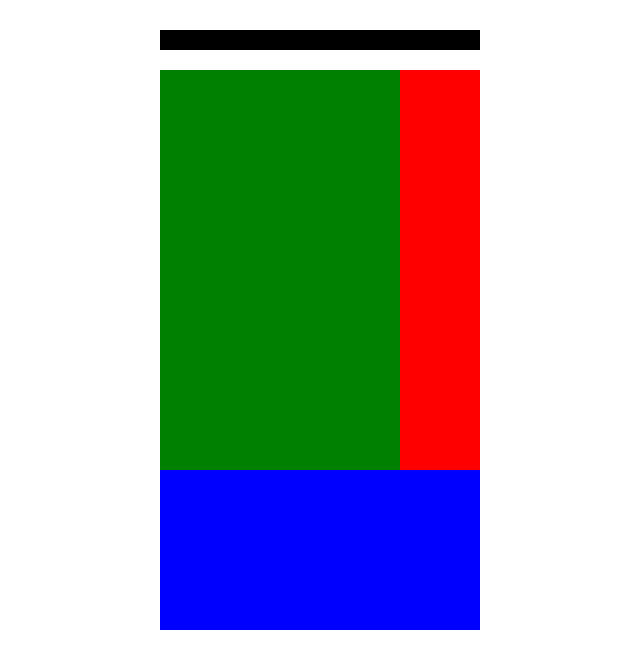
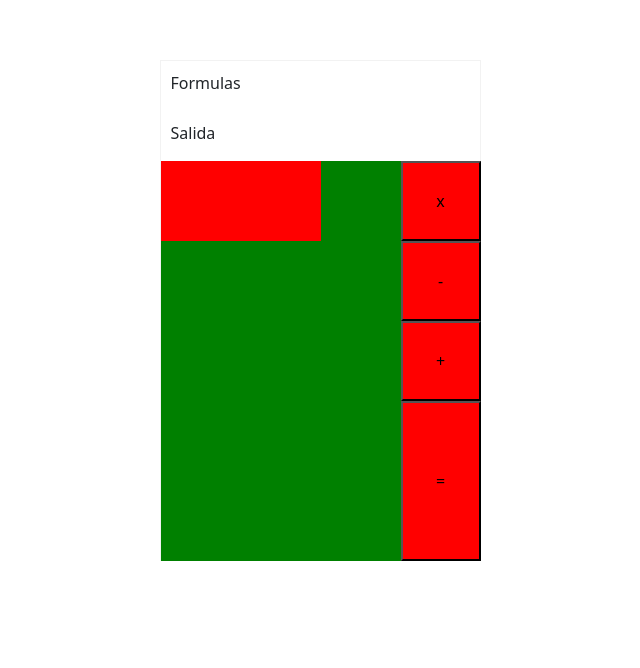
Before and after one commit to Alejandro9509/Calculator-ReactJS-, a React (Create React App) app: page / in a window 1280 px wide. Shown: the top 668 px of the page, without its empty margins (320-960 px from the left). Built offline with nearby package versions, Linux system fonts and the light colour scheme.

Commit message:
still improving visual styles

```diff
--- a/src/App.js
+++ b/src/App.js
@@ -2,14 +2,34 @@
 import './App.scss';
 import 'bootstrap/dist/css/bootstrap.css'
 import 'bootstrap/dist/js/bootstrap'
+
+const numbers = [
+  [1 , 'one'],
+  [2 , 'two'],
+  [3 , 'tree'],
+  [4 , 'four'],
+  [5 , 'five'],
+  [6 , 'six'],
+  [7 , 'seven'],
+  [8 , 'eight'],
+  [9 , 'nine']
+]
+
 const  App = () =>  {
   return (
     <div className="app">
-      <div className="formulaScreen"></div>
-      <div className="outputScreen" id="display"></div>
+      <div className="formulaScreen">Formulas</div>
+      <div className="outputScreen" id="display">Salida</div>
       <div id="outer">
-         <div className="outer-left"></div>
-         <div className="outer-right"></div>
+         <div className="outer-left">
+           <div className="item-flex big-horizontal"></div>
+         </div>
+         <div className="outer-right">
+            <button id="multiply" className="item-flex">x</button>
+            <button id="subtract" className="item-flex">-</button>
+            <button id="add" className="item-flex">+</button>
+            <button id="equals" className="item-flex big-vertical" >=</button>
+         </div>
       </div>
     </div>
 
--- a/src/App.scss
+++ b/src/App.scss
@@ -2,18 +2,22 @@ $base-color : #F2F2F2;
 
 .app {
     position:relative;
-    margin: 30px auto;
+    margin: 60px auto;
     background-color: blue;
-    width: 320px;
-    height: 600px;
+    width: 321px;
+    height: 501px;
+    border: 1px solid #F2F2F2;
+    box-sizing: border-box;
 }
 .formulaScreen {
     padding: 10px;
-    background-color: black;
+    height: 50px;
+    background-color: white;
 }
 
 .outputScreen{
     padding: 10px;
+    height: 50px;
     background-color: white;
 }
 #outer {
@@ -27,18 +31,34 @@ $base-color : #F2F2F2;
         height: 400px;
         flex: 0 0 240px;
         background-color: green;
+        display: flex;
+        flex-direction: row;
+        flex-wrap: wrap;
+        .item-flex{
+            height: 80px;
+            flex: 0 0 80px;
+            background:red;
+        }
+        .big-horizontal {
+            flex-basis: 160px;
+        }
+
     }
     .outer-right {
         width: 80px;
         flex: 0 0 80px;
         height: 400px;
         background-color: red;
+        display: flex;
+        flex-direction: column;
+        flex-wrap: wrap;
+        .item-flex{
+            height: 80px;
+            flex: 0 0 80px;
+            background:red;
+        }
+        .big-vertical {
+            flex-basis: 160px
+        }
     }
-
 }
-
-
-
-.big {
-    flex-basis: 110px;
-}
```
